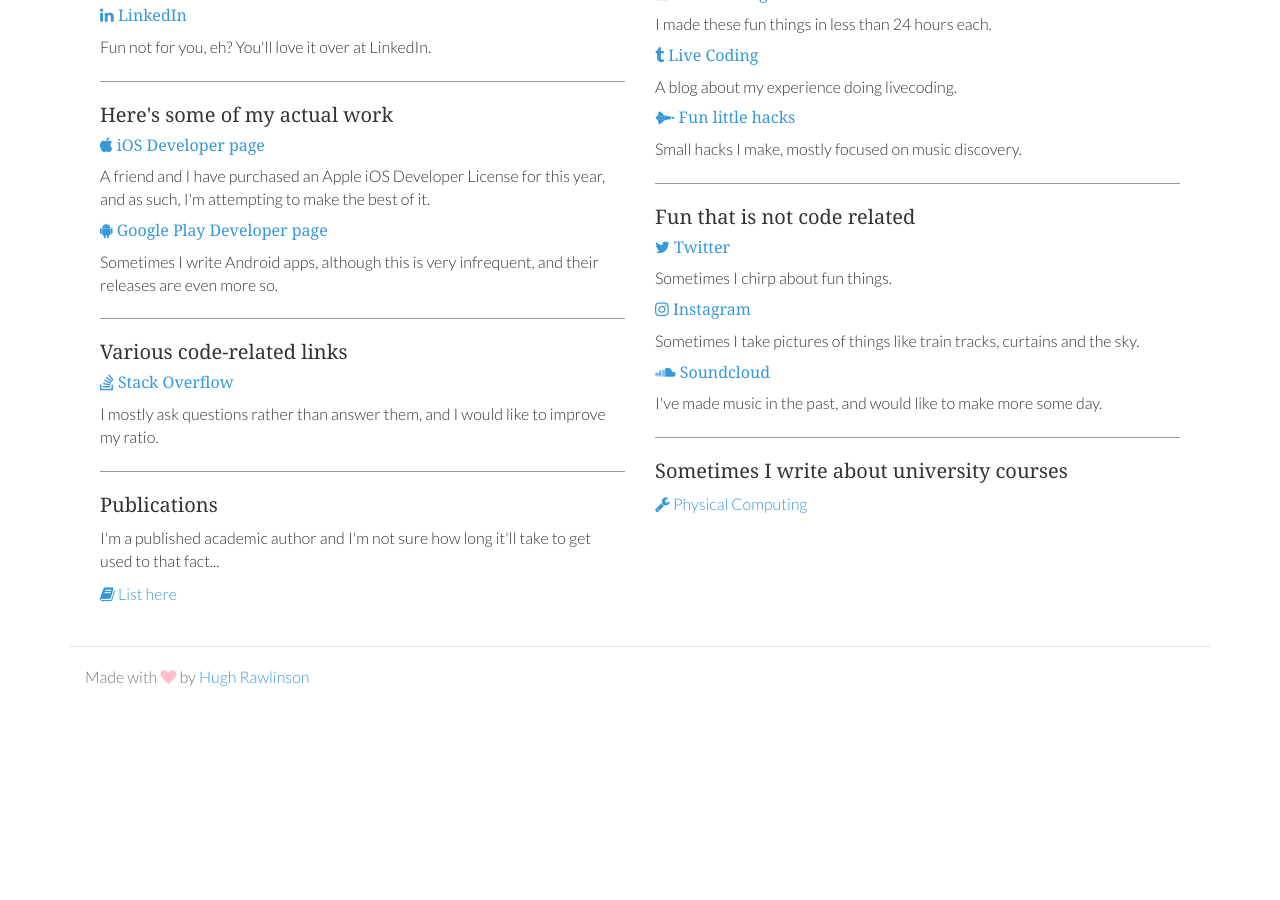
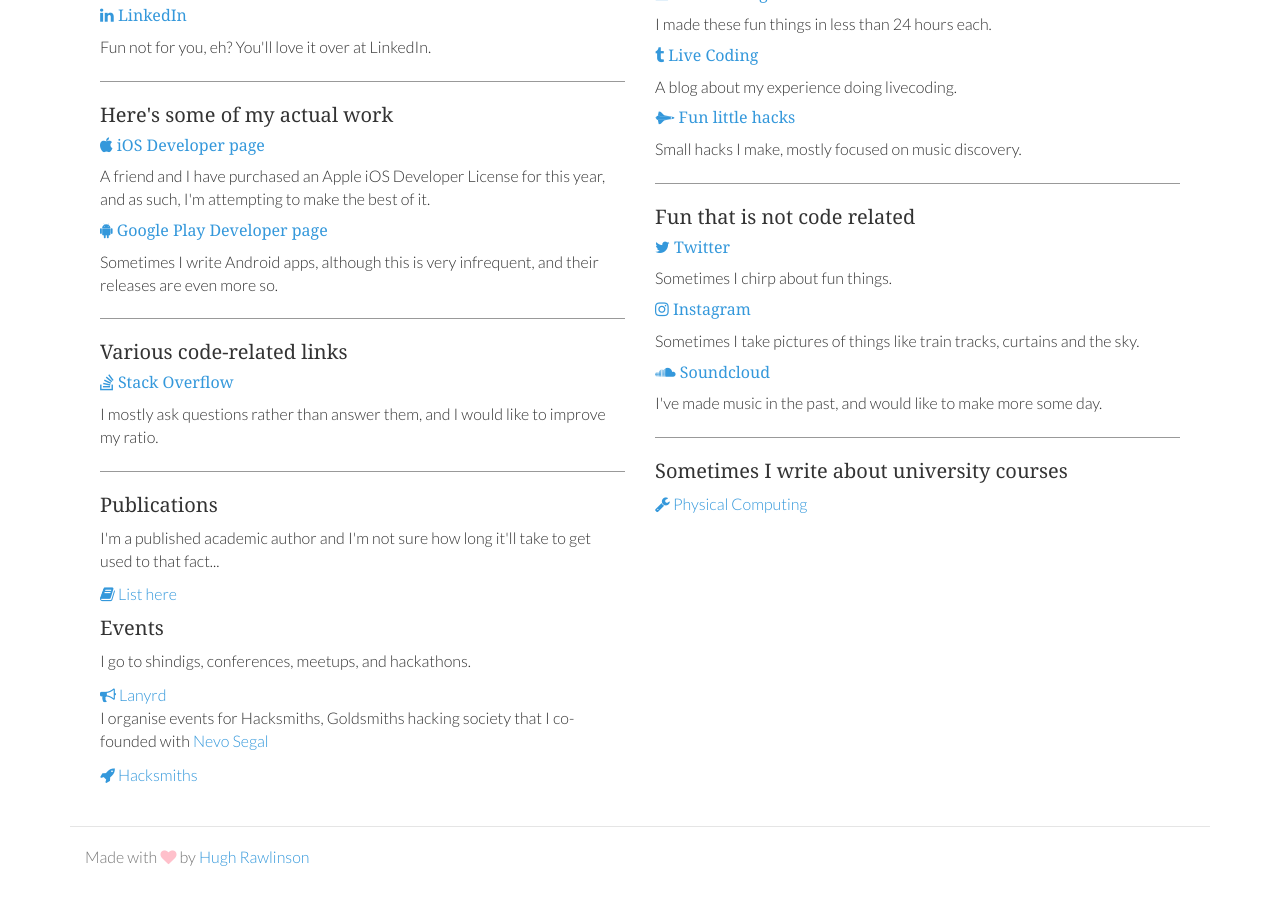
Before and after one commit to hughrawlinson/old-static-hughrawlinson.me, a Jekyll site: the page built from index.html, in a window 1280 px wide and 900 px high, scrolled down 1586 px. Built offline with Jekyll 4.4.1, drawn with Linux system fonts in a browser that asks for light colours; nearby versions of some CDN libraries; some web fonts are replaced; before the commit the page ends 2306 px from its top, so only the background shows below that.

Commit message:
Update index.html

```diff
--- a/index.html
+++ b/index.html
@@ -47,6 +47,11 @@
         <h4>Publications</h4>
         <p>I'm a published academic author and I'm not sure how long it'll take to get used to that fact...</p>
         <a href="http://doc.gold.ac.uk/~mu202hr/publications.html"><i class="fa fa-book"></i> List here</a>
+        <h4>Events</h4>
+        <p>I go to shindigs, conferences, meetups, and hackathons.</p>
+        <a href="http://lanyrd.com/profile/hughrawlinson/"><i class="fa fa-bullhorn"></i> Lanyrd</a>
+        <p>I organise events for Hacksmiths, Goldsmiths hacking society that I co-founded with <a href="http://nevosegal.co.uk">Nevo Segal</a></p>
+        <a href="http://hacksmiths.club"><i class="fa fa-rocket"></i> Hacksmiths</a>
     </div>
     <div class="col-lg-6">
         <h4>I've found these fun</h4>
```
